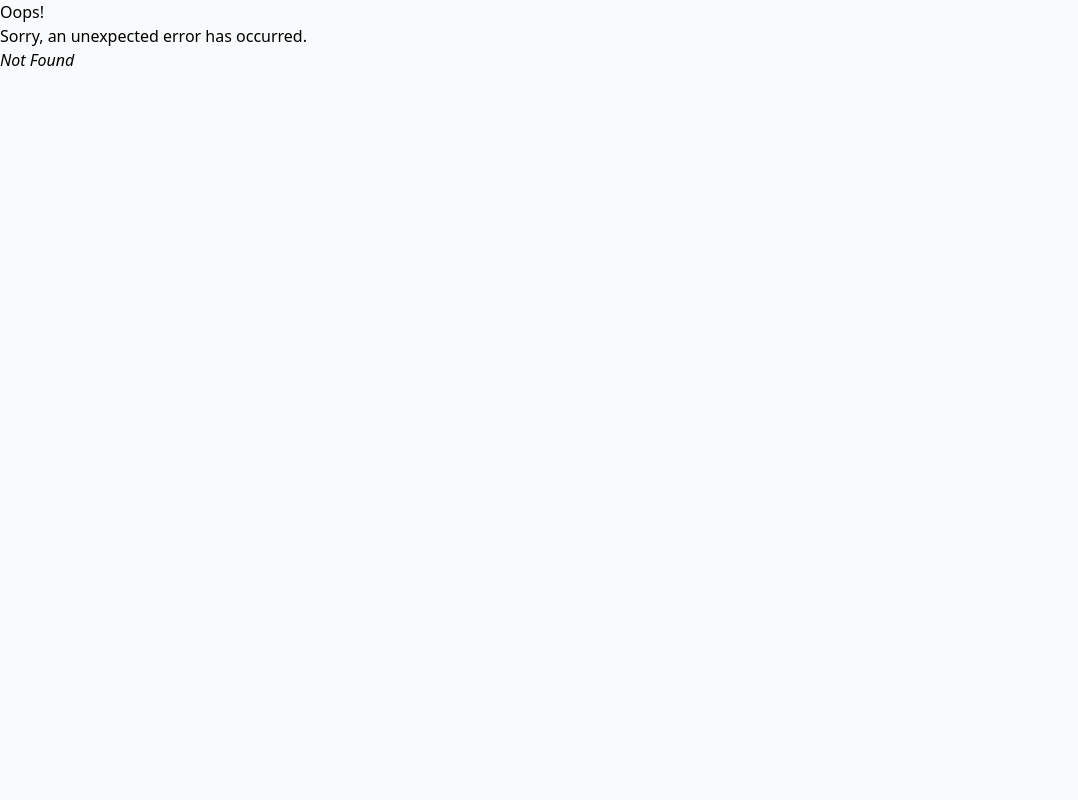
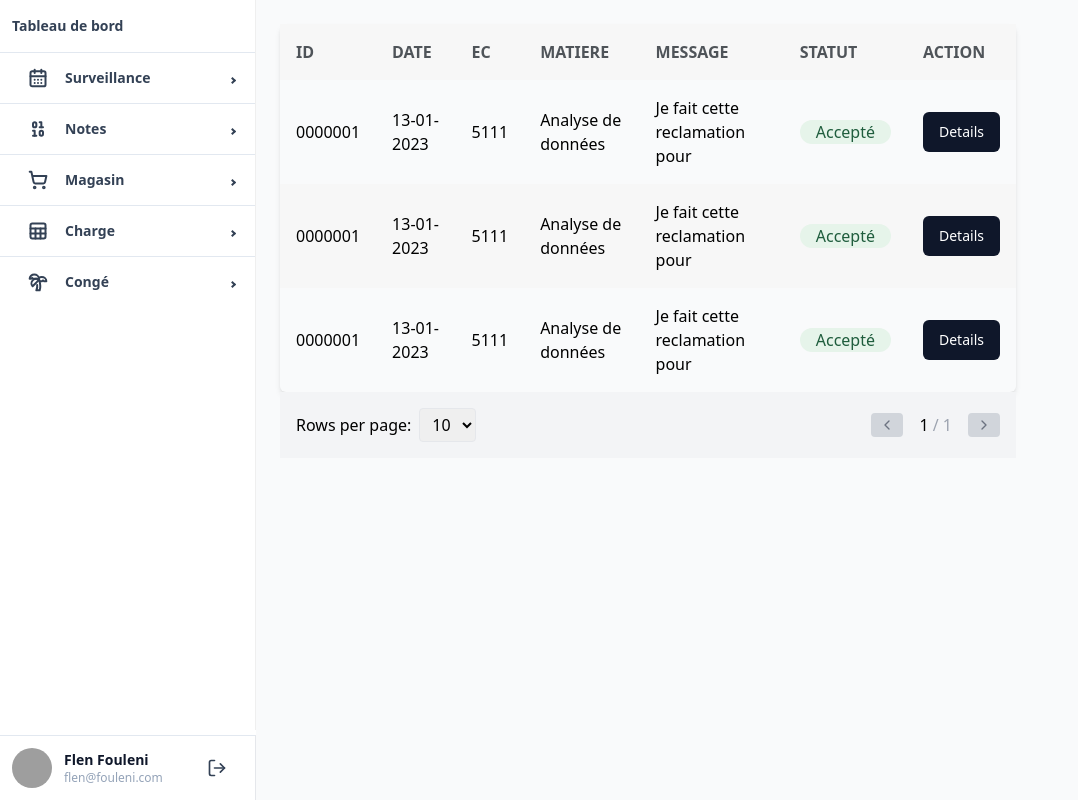
Before and after one commit to stormynight9/isimm-frontend, a React (Vite) app: page /notes/reclamation in a window 1280 px wide. Before the commit this address had no page. Shown: the whole page, without its empty margins (0-1078 px from the left). Built offline with nearby package versions, Linux system fonts and the light colour scheme; grey boxes are pictures that could not be loaded; a web font is replaced by a local one.

Commit message:
reclamation pages

```diff
--- a/src/components/shared/Sidebar.tsx
+++ b/src/components/shared/Sidebar.tsx
@@ -37,7 +37,7 @@ const Sidebar = () => {
                         <MenuItem icon={<CalendarCheckIcon size={20} strokeWidth={2.4} />} component={<Link to={""} />}>
                             Semestre 2
                         </MenuItem>
-                        <MenuItem icon={<SettingsIcon size={20} strokeWidth={2.4} />} component={<Link to={""} />}>
+                        <MenuItem icon={<SettingsIcon size={20} strokeWidth={2.4} />} component={<Link to={"/notes/reclamation"} />}>
                             Réclamation
                         </MenuItem>
                         <MenuItem icon={<MessageSquareIcon size={20} strokeWidth={2.4} />} component={<Link to={"/notes/section"} />}>
--- /dev/null
+++ b/src/pages/notes/reclamation/Reclamation.jsx
@@ -0,0 +1,12 @@
+import ReclamationTable from "./ReclamationTable"
+
+const ReclamationNote = () => {
+    return (
+        <div class="mx-auto flex max-w-screen-md flex-grow justify-center">
+            {/* <h3 class="mt-8 scroll-m-20 text-2xl font-semibold tracking-tight">{"Notes > Reclamation"}</h3> */}
+            <ReclamationTable></ReclamationTable>
+        </div>
+    )
+}
+
+export default ReclamationNote
--- /dev/null
+++ b/src/pages/notes/reclamation/ReclamationTable.jsx
@@ -0,0 +1,75 @@
+import { useMemo } from "react"
+import TablePagination from "../components/TablePagination"
+import { Button } from "@/components/ui/Button"
+import Badge from "@/components/ui/Badge"
+
+const ReclamationTable = () => {
+    const columns = useMemo(
+        () => [
+            {
+                Header: "ID",
+                accessor: "id",
+            },
+            {
+                Header: "Date",
+                accessor: "date",
+            },
+            {
+                Header: "EC",
+                accessor: "EC",
+            },
+            {
+                Header: "Matiere",
+                accessor: "matiere",
+            },
+            {
+                Header: "Message",
+                accessor: "message",
+            },
+            {
+                Header: "Statut",
+                accessor: "statut",
+                Cell: ({ value }) => <Badge status="green">Accepté</Badge>,
+            },
+            {
+                Header: "Action",
+                Cell: <Button>Details</Button>,
+            },
+        ],
+        []
+    )
+
+    const data = useMemo(
+        () => [
+            {
+                id: "0000001",
+                date: "13-01-2023",
+                EC: "5111",
+                matiere: "Analyse de données",
+                message: "Je fait cette reclamation pour",
+                Statut: "Accepté",
+            },
+            {
+                id: "0000001",
+                date: "13-01-2023",
+                EC: "5111",
+                matiere: "Analyse de données",
+                message: "Je fait cette reclamation pour",
+                Statut: "Accepté",
+            },
+            {
+                id: "0000001",
+                date: "13-01-2023",
+                EC: "5111",
+                matiere: "Analyse de données",
+                message: "Je fait cette reclamation pour",
+                Statut: "Accepté",
+            },
+        ],
+        []
+    )
+
+    return <TablePagination columns={columns} data={data} />
+}
+
+export default ReclamationTable
--- a/src/routes.tsx
+++ b/src/routes.tsx
@@ -10,6 +10,7 @@ import Complaints from "./pages/surveillance/Complaints"
 import CreateCalendar from "./pages/surveillance/CreateCalendar"
 import SavedCalendars from "./pages/surveillance/SavedCalendars"
 import ChargeNote from "./pages/notes/chargeNote/ChargeNote"
+import ReclamationNote from "./pages/notes/reclamation/Reclamation"
 
 const router = createBrowserRouter([
     {
@@ -64,6 +65,10 @@ const router = createBrowserRouter([
                                 path: ":section/:idMatiere",
                                 element: <ChargeNote />,
                             },
+                            {
+                                path: "reclamation",
+                                element: <ReclamationNote />,
+                            },
                         ],
                     },
                     {
```
